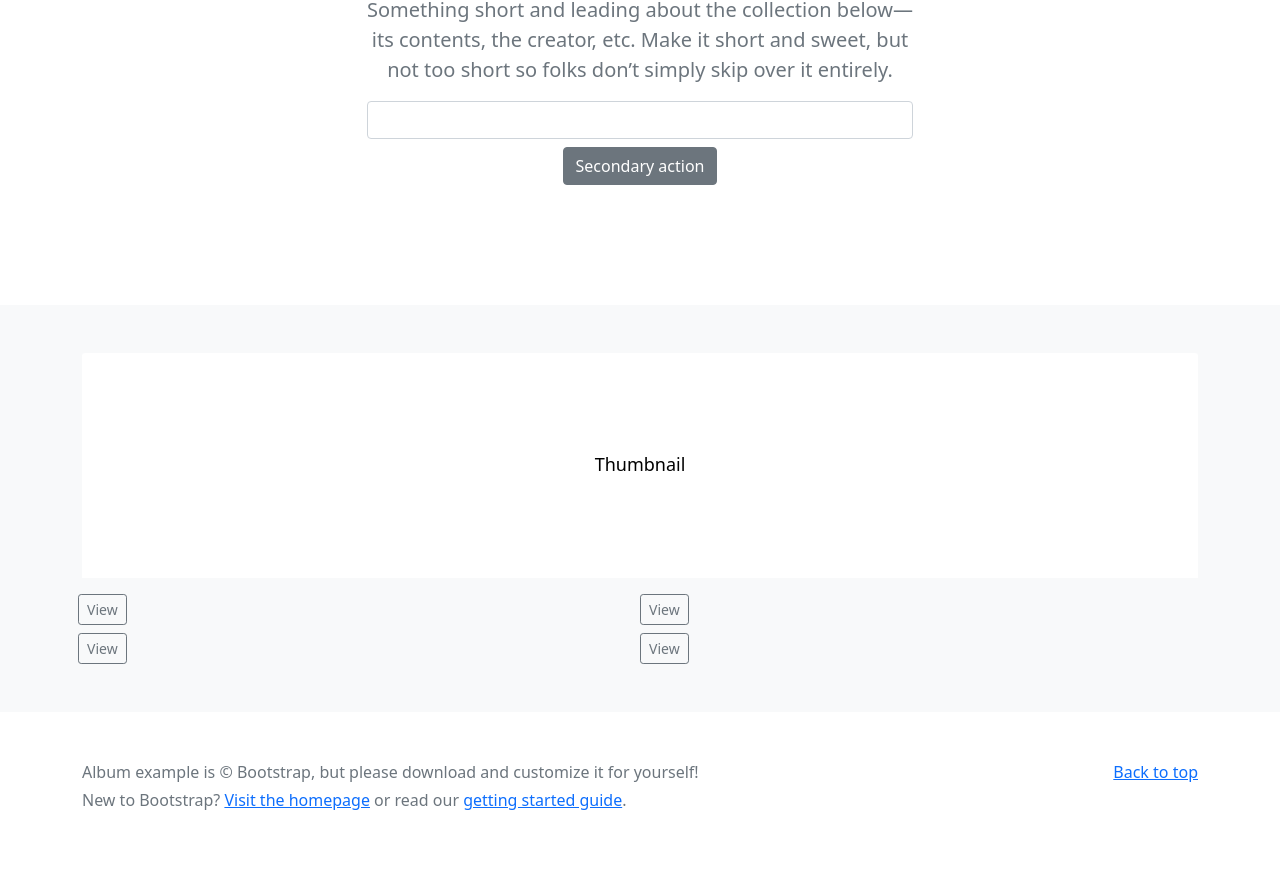
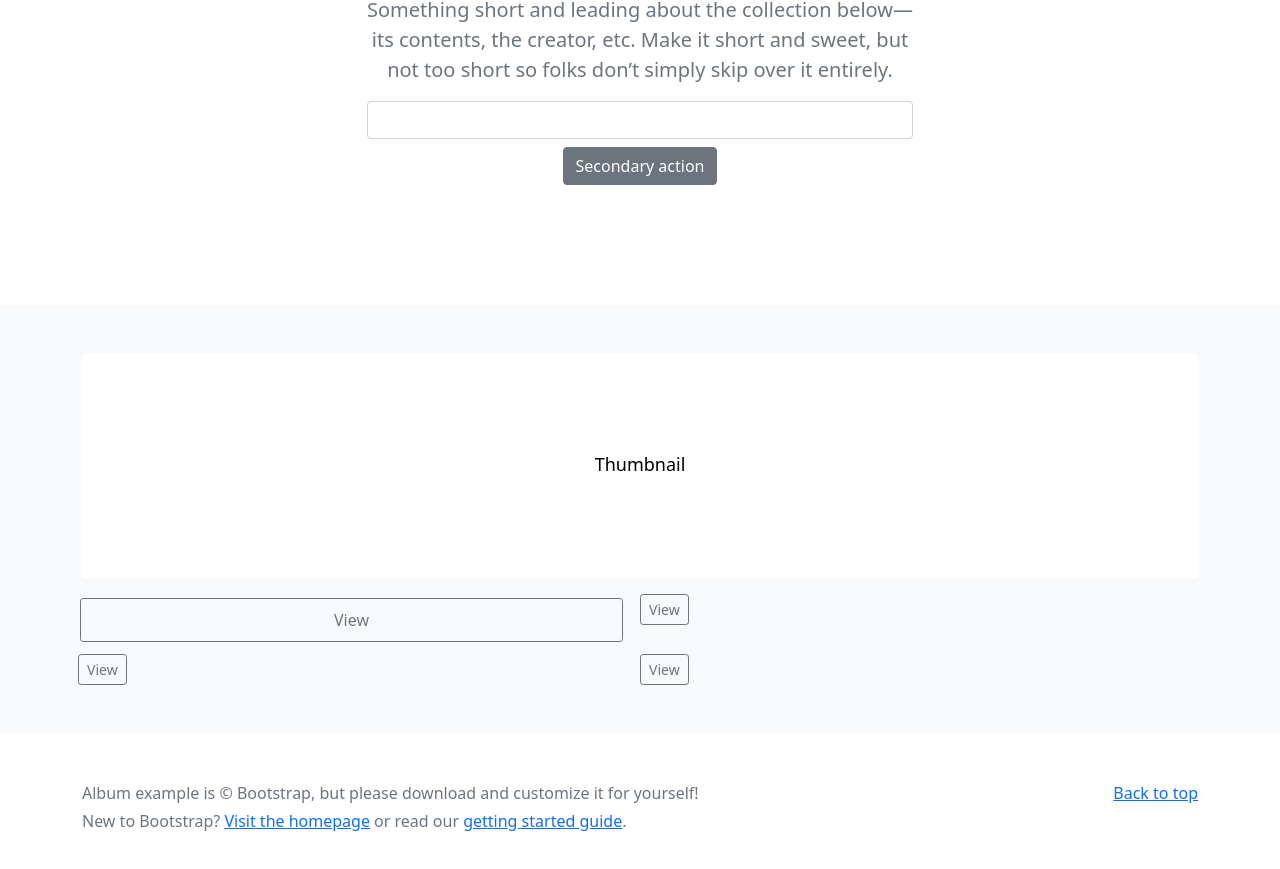
Before and after one commit to yungbreezei/TT-HackathonChicago, a plain HTML site: page page2.html in a window 1280 px wide. Shown: the part 213-1082 px from the top of the page. Drawn offline with Linux system fonts and the light colour scheme; files whose address does not match are found by name.

Commit message:
Update page2.html

```diff
--- a/page2.html
+++ b/page2.html
@@ -10,7 +10,7 @@
 
     <link rel="canonical" href="https://getbootstrap.com/docs/5.1/examples/album/">
 
-
+    <link href="styleguide.css" rel="stylesheet">
 
     <!-- Bootstrap core CSS -->
 <link href="css/bootstrap.min.css" rel="stylesheet">
@@ -92,7 +92,19 @@
         <div class="col">
               <div class="d-flex justify-content-between align-items-center">
                 <div class="btn-group">
-                  <button type="button" class="btn btn-sm btn-outline-secondary">View</button>
+                  <button type="buttonsize" class="btn btn-sm btn-outline-secondary" style="
+    /* background-color: #4CAF50; */
+    /* border: none; */
+    /* color: white; */
+    padding: 15px 32px;
+    text-align: center;
+    text-decoration: none;
+    display: inline-block;
+    font-size: 16px;
+    margin: 4px 2px;
+    cursor: pointer;
+    padding: 9px 253px;
+">View</button>
                 </div>
               </div>
           </div>
```
